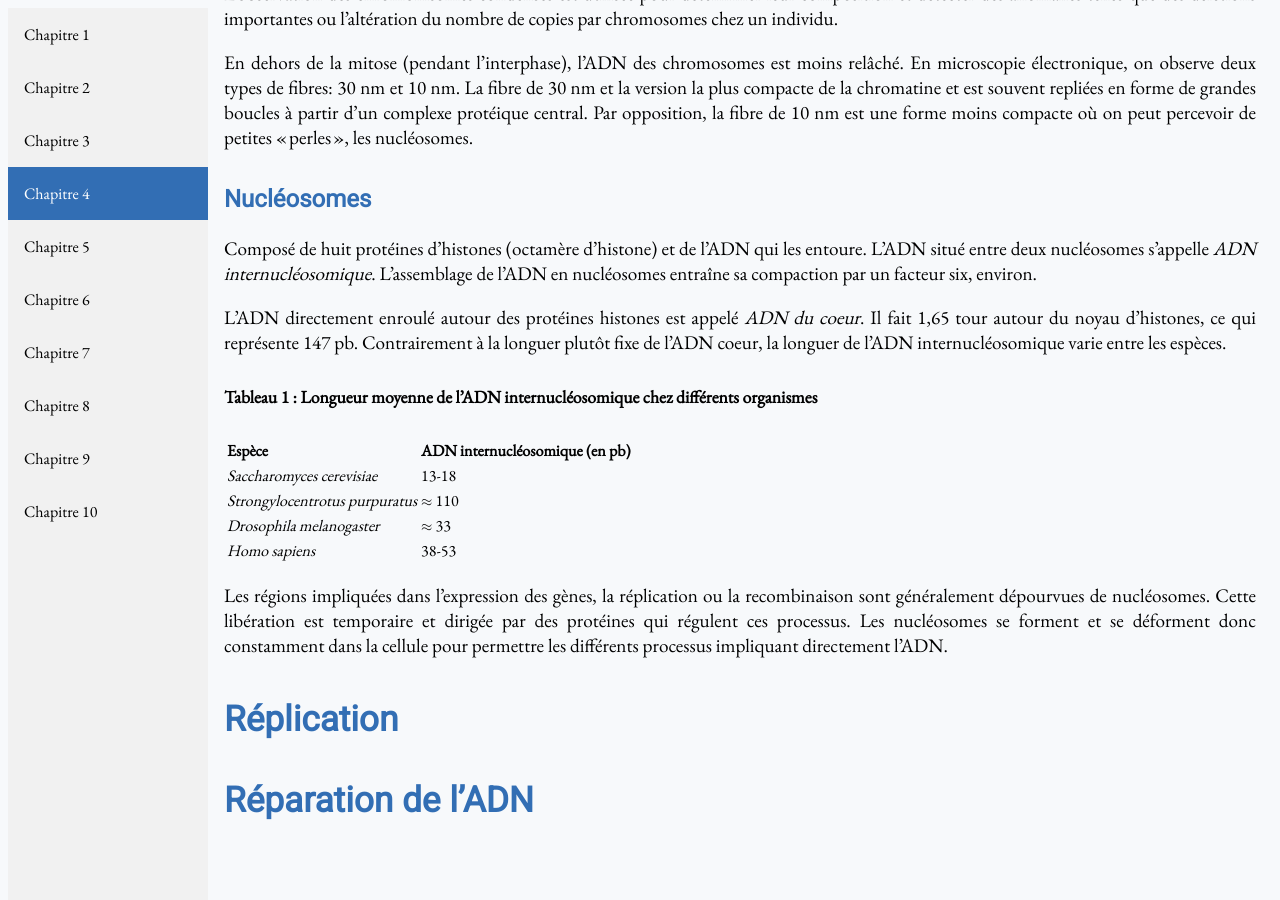
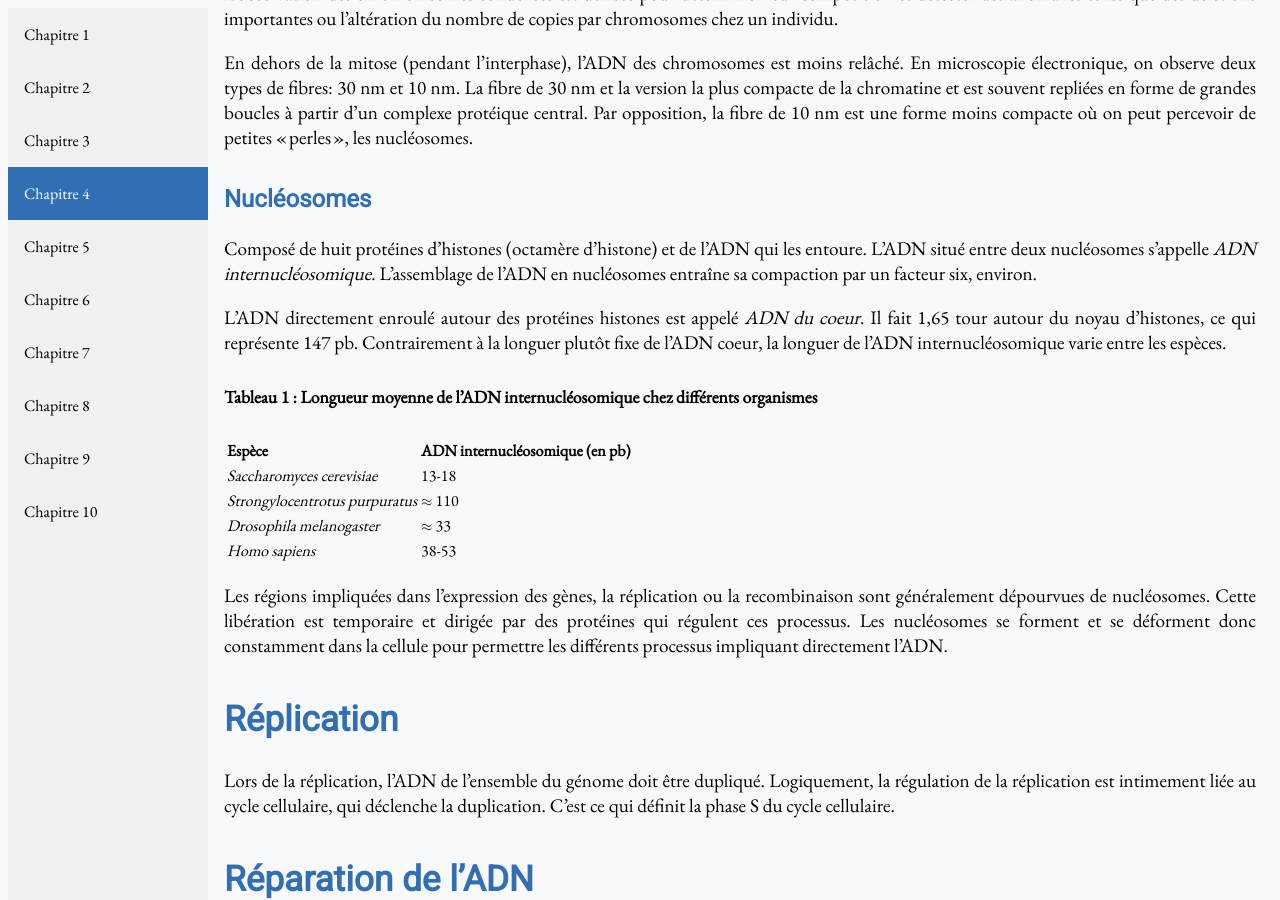
Before and after one commit to angersa/angersa.github.io, a Jekyll site: the page built from _bio1101/chapitre4.md, in a window 1280 px wide and 900 px high, scrolled down 3080 px. Built offline with Jekyll 4.4.1, drawn with Linux system fonts in a browser that asks for light colours; formulas are drawn with MathJax 3; a script that is not in the unit is left out; before the commit the page ends 3901 px from its top, so only the background shows below that.

Commit message:
Small addition to chapter 4

```diff
--- a/_bio1101/chapitre4.md
+++ b/_bio1101/chapitre4.md
@@ -102,4 +102,6 @@ Les régions impliquées dans l'expression des gènes, la réplication ou la rec
 
 ## Réplication
 
+Lors de la réplication, l'ADN de l'ensemble du génome doit être dupliqué. Logiquement, la régulation de la réplication est intimement liée au cycle cellulaire, qui déclenche la duplication. C'est ce qui définit la phase S du cycle cellulaire.
+
 ## Réparation de l'ADN
```
